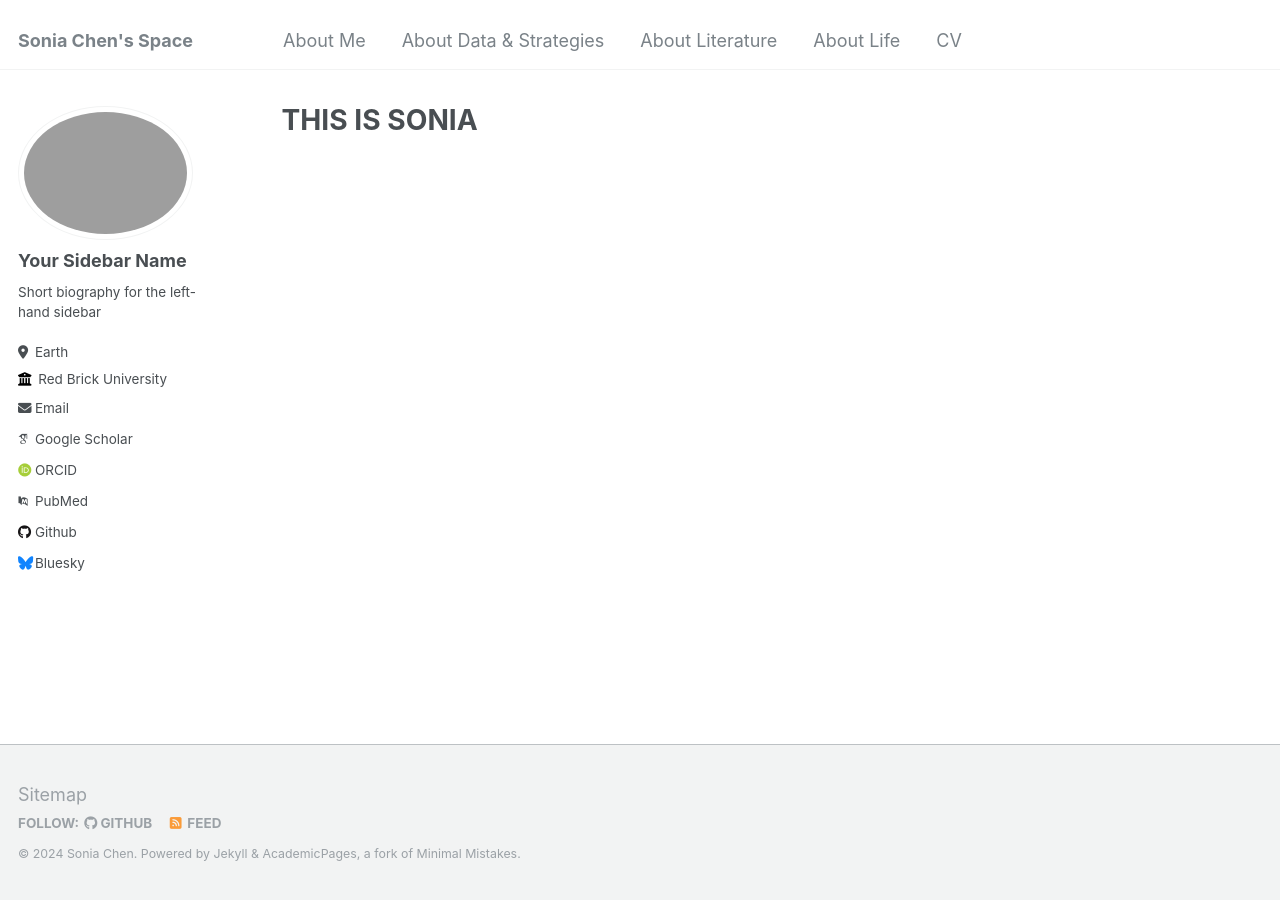
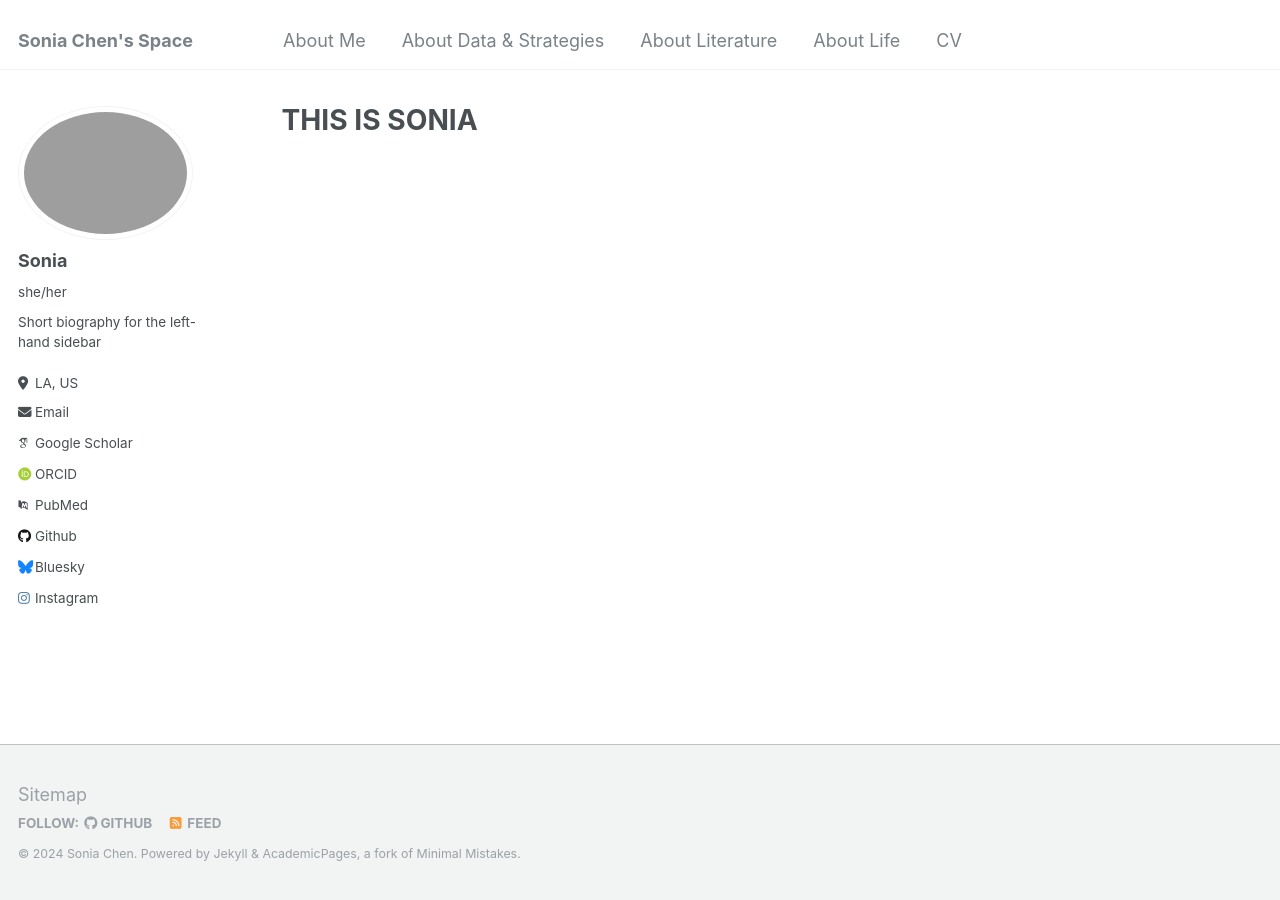
Before and after one commit to soniachen6603/sonia.chen.github.io, a Jekyll site: the page built from _pages/about.md, in a window 1280 px wide. Built offline with Jekyll 4.4.1, drawn with Linux system fonts in a browser that asks for light colours; some web fonts are replaced.

Commit message:
Update _config.yml

```diff
--- a/_config.yml
+++ b/_config.yml
@@ -21,14 +21,13 @@ repository               : "soniachen6603/sonia.chen.github.io"
 #               Additional customization can be done by editing /_includes/author-profile.html
 author:
   # Biographic information
-  avatar           : "profile.png"
-  name             : "Your Sidebar Name"
-  pronouns         : # example: "she/her"
+  avatar           : "profile_pic.png"
+  name             : "Sonia"
+  pronouns         : "she/her"
   bio              : "Short biography for the left-hand sidebar"
-  location         : "Earth"
-  employer         : "Red Brick University"
+  location         : "LA, US"
   uri              : # URL
-  email            : "none@example.org"
+  email            : "soniachen6603@gmail.com"
 
   # Academic websites
   arxiv            : # URL - Update with the correct link to your profile
@@ -55,7 +54,7 @@ author:
   goodreads        : # Username
   google_plus      : # Username
   keybase          : # Username
-  instagram        : # Username
+  instagram        : "sonia___chen"
   lastfm           : # Username
   linkedin         : # Username
   mastodon         : # URL
```
